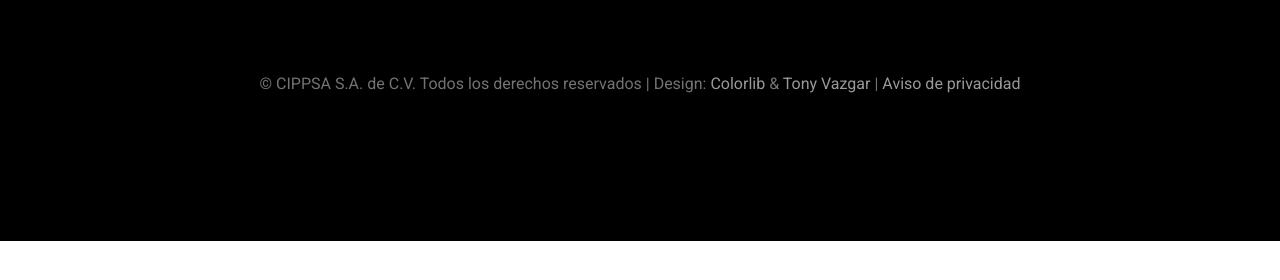
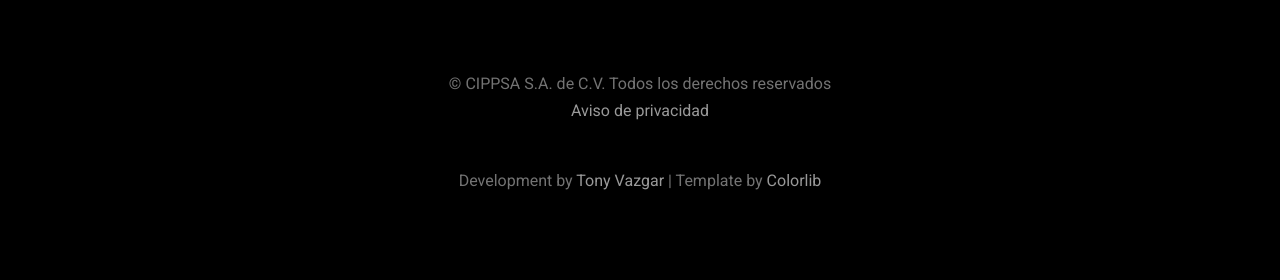
Before and after one commit to tonyvazgar/CIPPSA, a plain HTML site: page index.html in a window 1280 px wide. Shown: the part 5547-5827 px from the top of the page. Before the commit the page ends 5788 px from the top, so only its background shows below. Drawn offline with Linux system fonts and the light colour scheme; files whose address does not match are found by name.

Commit message:
Footer changes

```diff
--- a/index.html
+++ b/index.html
@@ -823,13 +823,14 @@
         </div> <br><br><br>
         <div class="text-center">
           <p>
-            &copy; CIPPSA S.A. de C.V. Todos los derechos reservados | Design:
-            <!--<i class="icon-heart" aria-hidden="true"></i> by -->
-            <a href="https://colorlib.com" target="_blank">Colorlib</a> & <a href="https://www.tonyvazgar.com"
-              target="_blank">Tony Vazgar</a> | <a href="privacidad.html#aviso" target="_blank">Aviso de privacidad</a>
-
+            &copy; CIPPSA S.A. de C.V. Todos los derechos reservados <br>
+            <a href="privacidad.html#aviso" target="_blank">Aviso de privacidad</a>
           </p>
-
+          <p><br>
+            Development by <a href="https://www.tonyvazgar.com"
+            target="_blank">Tony Vazgar</a>  | Template by
+            <a href="https://colorlib.com" target="_blank">Colorlib</a>
+          </p>
         </div>
       </div>
     </footer>
```
